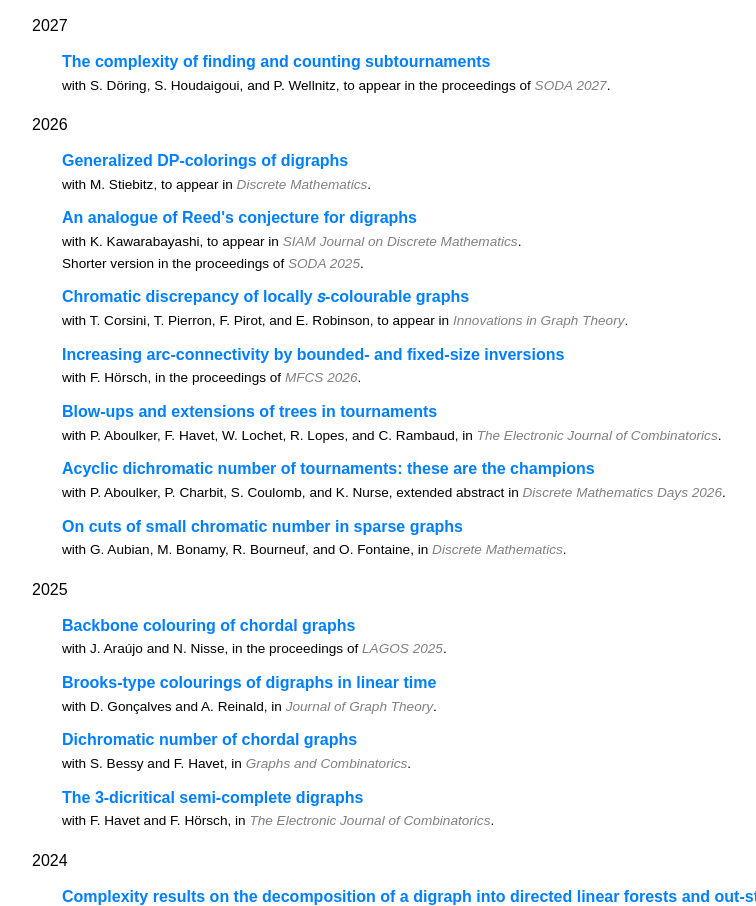
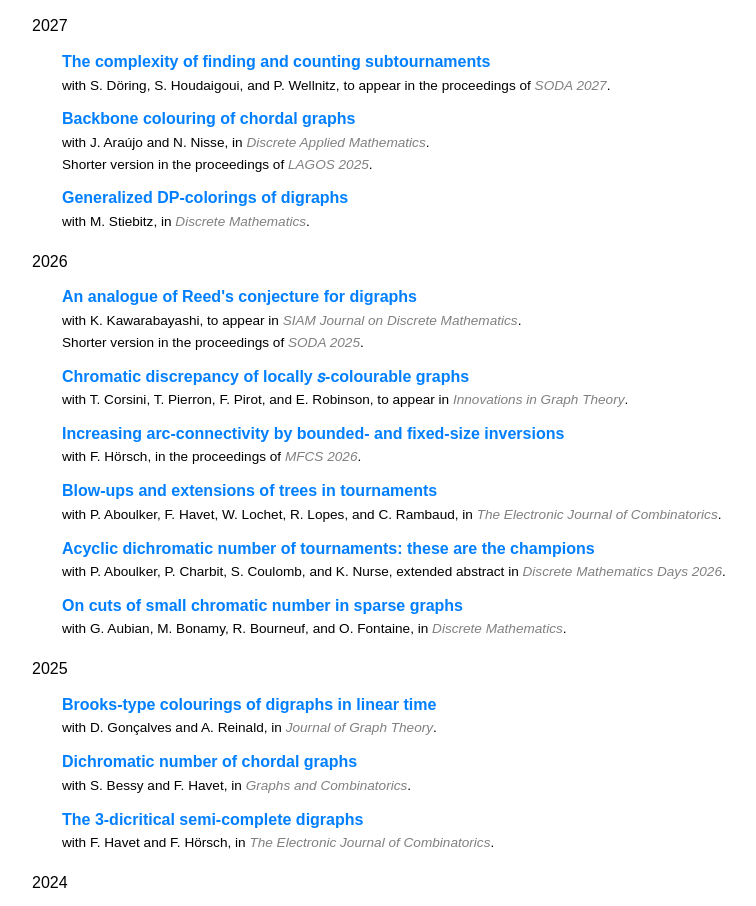
Before and after one commit to lucaspicasarri/lucaspicasarri.github.io, a plain HTML site: page index.html in a window 1280 px wide. Shown: the part 1129-2035 px from the top of the page, without its empty margins (158-914 px from the left). Drawn offline with Linux system fonts and the light colour scheme.

Commit message:
Update index.html

```diff
--- a/index.html
+++ b/index.html
@@ -114,12 +114,17 @@
     <li><b><a class="title", href="http://arxiv.org/pdf/2509.14807.pdf">The complexity of finding and counting subtournaments</a></b><br>
         with <a class="people sdoring">S. Döring</a>, <a class="people shoudaigoui">S. Houdaigoui</a>, and <a class="people pwellnitz">P. Wellnitz</a>, to appear in the proceedings of <a class="journal" href="https://www.siam.org/conferences-events/siam-conferences/soda27/program/accepted-papers/"><i>SODA 2027</i></a>.
     </li>
+    <li> <b><a class="title", href="https://arxiv.org/pdf/2508.02980.pdf">Backbone colouring of chordal graphs</a></b><br>
+        with <a class="people jaraujo">J. Araújo</a> and <a class="people nnisse">N. Nisse</a>, in <a class="journal", href="https://doi.org/10.1016/j.dam.2026.11.039"><i> Discrete Applied Mathematics</i></a>.
+        <br>
+        Shorter version in the proceedings of <a class="journal", href="https://doi.org/10.1016/j.procs.2025.10.290"><i>LAGOS 2025</i></a>.
+    </li>
+    <li><b><a class="title", href="http://arxiv.org/pdf/2509.17471.pdf">Generalized DP-colorings of digraphs</a></b><br>
+        with <a class="people mstiebitz">M. Stiebitz</a>, in <a class="journal" href="https://doi.org/10.1016/j.disc.2026.115561"><i>Discrete Mathematics</i></a>.
+    </li>
   </ul>
   <ul>
     2026
-    <li><b><a class="title", href="http://arxiv.org/pdf/2509.17471.pdf">Generalized DP-colorings of digraphs</a></b><br>
-        with <a class="people mstiebitz">M. Stiebitz</a>, to appear in <a class="journal" href="https://www.sciencedirect.com/journal/discrete-mathematics"><i>Discrete Mathematics</i></a>.
-    </li>
     <li> <b><a class="title", href="https://arxiv.org/pdf/2407.05827.pdf">An analogue of Reed's conjecture for digraphs</a></b><br>
         with <a class="people kkawarabayashi">K. Kawarabayashi</a>, to appear in <a class="journal" href="https://www.siam.org/publications/siam-journals/siam-journal-on-discrete-mathematics/"><i>SIAM Journal on Discrete Mathematics</i></a>.
         <br>
@@ -145,9 +150,6 @@
   </ul>
   <ul>
     2025
-    <li> <b><a class="title", href="https://arxiv.org/pdf/2508.02980.pdf">Backbone colouring of chordal graphs</a></b><br>
-        with <a class="people jaraujo">J. Araújo</a> and <a class="people nnisse">N. Nisse</a>, in the proceedings of <a class="journal", href="https://doi.org/10.1016/j.procs.2025.10.290"><i>LAGOS 2025</i></a>.
-    </li>
     <li> <b><a class="title", href="https://arxiv.org/pdf/2405.05222.pdf">Brooks-type colourings of digraphs in linear time</a></b><br>
         with <a class="people dgoncalves">D. Gonçalves</a> and <a class="people areinald">A. Reinald</a>, in <a class="journal", href="https://doi.org/10.1002/jgt.23266"><i>Journal of Graph Theory</i></a>.
     </li>
```
